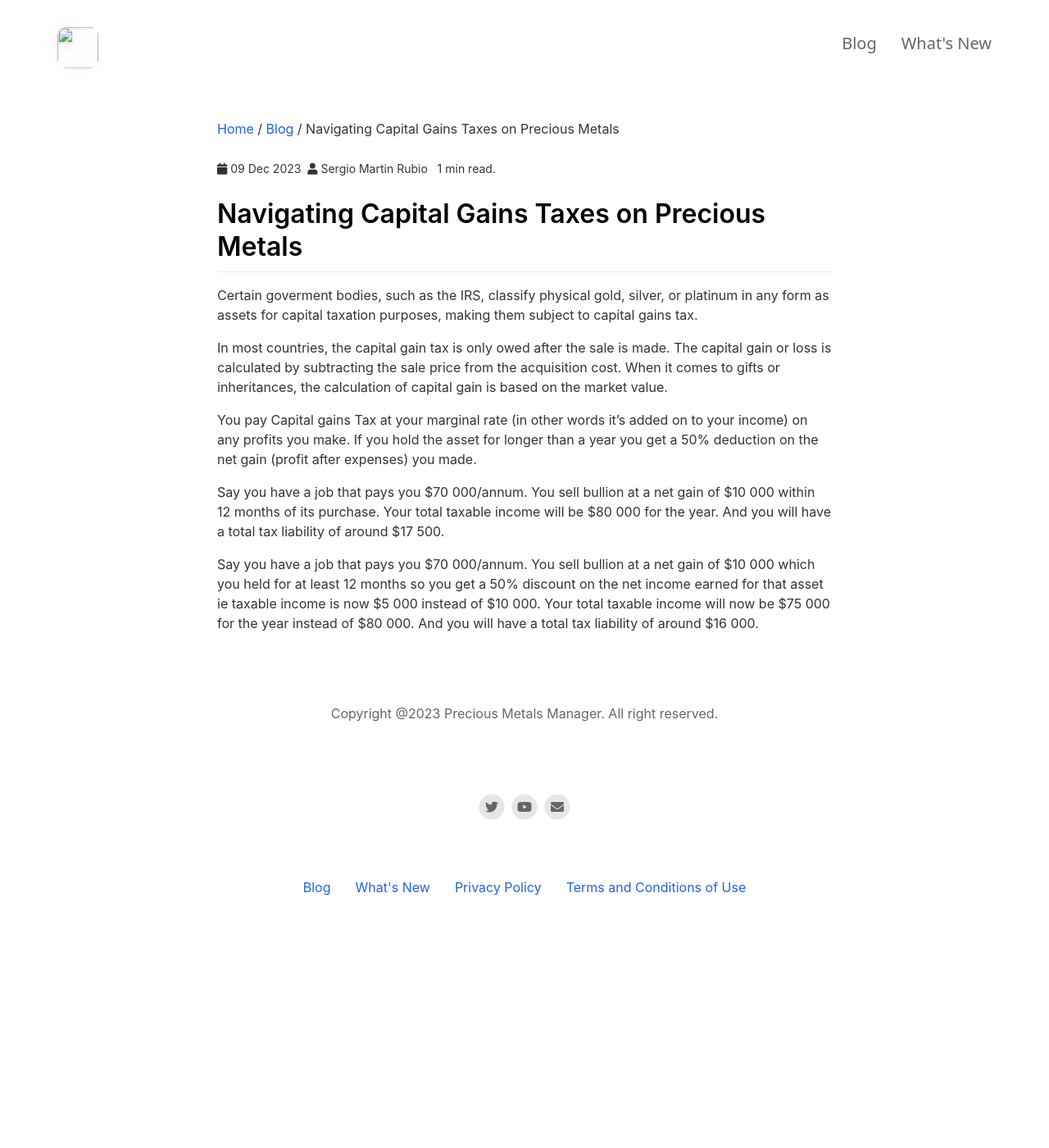
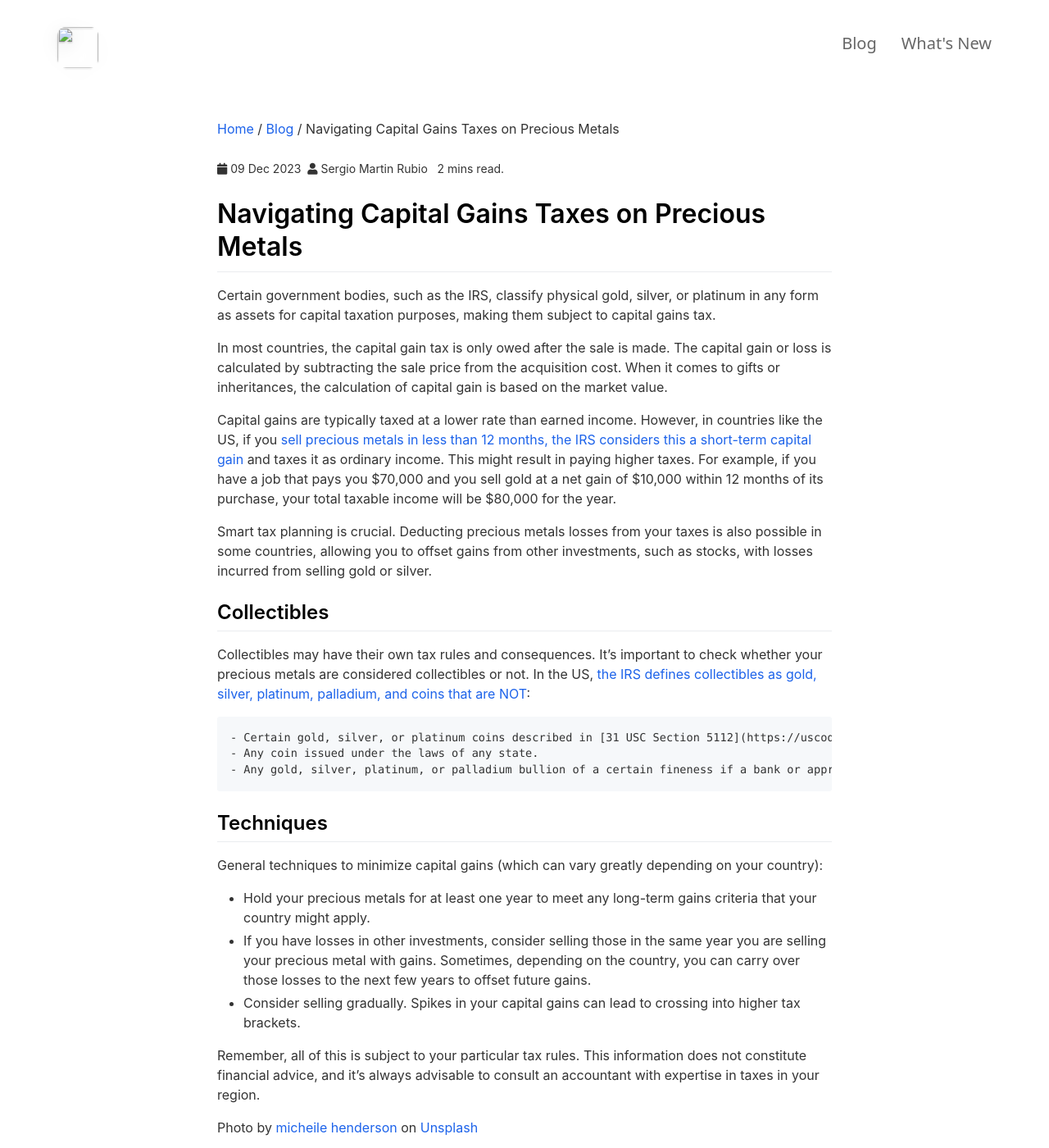
Before and after one commit to Precious-Metals-Manager/precious-metals-manager-landing-page, a Jekyll site: the page built from _posts/2023-12-09-navigating-capital-gains-taxes-on-precious-metals.md, in a window 1280 px wide and 1400 px high. Shown: the whole window at 82% size. Built offline with Jekyll 4.4.1, drawn with Linux system fonts in a browser that asks for light colours; nearby versions of some CDN libraries.

Commit message:
Update article

````diff
--- a/_posts/2023-12-09-navigating-capital-gains-taxes-on-precious-metals.md
+++ b/_posts/2023-12-09-navigating-capital-gains-taxes-on-precious-metals.md
@@ -2,21 +2,38 @@
 title: Navigating Capital Gains Taxes on Precious Metals
 author: Sergio Martin Rubio
 layout: post
-description: Premium is what you pay over the spot price, and it's quite important to keep this cost in mind when buying any metal. Keep reading to know more about precious metals premium!
-image:
+description: Discover how capital gains taxes impact precious metals like gold, silver, and platinum. Learn about taxation criteria, including short-term vs. long-term gains, deductions for losses, and the classification of metals as collectibles. Explore strategies to minimize taxes and consider expert advice tailored to your region's tax regulations.
+image: https://lh3.googleusercontent.com/pw/ABLVV85Sng0s0N5HaC399nwbwlG6SImxMRLyr5DZQWaImXnxAxi2IEwqt-W4f6I9G62le8hCAaWN5soiYUxss8HCw94b98-4O3uoXd-yp1zGhdT0uXEd4utL3weHWqHsp_P_3nsoKzZOPhGepR_hcfBi-j2y=w1920-h1280-s-no?authuser=0
 ---
 
 # Navigating Capital Gains Taxes on Precious Metals
 
-Certain goverment bodies, such as the IRS, classify physical gold, silver, or platinum in any form as assets for capital taxation purposes, making them subject to capital gains tax.
+Certain government bodies, such as the IRS, classify physical gold, silver, or platinum in any form as assets for capital taxation purposes, making them subject to capital gains tax.
 
 In most countries, the capital gain tax is only owed after the sale is made. The capital gain or loss is calculated by subtracting the sale price from the acquisition cost. When it comes to gifts or inheritances, the calculation of capital gain is based on the market value.
 
+Capital gains are typically taxed at a lower rate than earned income. However, in countries like the US, if you [sell precious metals in less than 12 months, the IRS considers this a short-term capital gain](https://www.irs.gov/taxtopics/tc409) and taxes it as ordinary income. This might result in paying higher taxes. For example, if you have a job that pays you $70,000 and you sell gold at a net gain of $10,000 within 12 months of its purchase, your total taxable income will be $80,000 for the year.
 
+Smart tax planning is crucial. Deducting precious metals losses from your taxes is also possible in some countries, allowing you to offset gains from other investments, such as stocks, with losses incurred from selling gold or silver.
 
+## Collectibles
 
-You pay Capital gains Tax at your marginal rate (in other words it's added on to your income) on any profits you make. If you hold the asset for longer than a year you get a 50% deduction on the net gain (profit after expenses) you made.
+Collectibles may have their own tax rules and consequences. It's important to check whether your precious metals are considered collectibles or not. In the US, [the IRS defines collectibles as gold, silver, platinum, palladium, and coins that are NOT](https://www.irs.gov/retirement-plans/investments-in-collectibles-in-individually-directed-qualified-plan-accounts):
 
-Say you have a job that pays you $70 000/annum. You sell bullion at a net gain of $10 000 within 12 months of its purchase. Your total taxable income will be $80 000 for the year. And you will have a total tax liability of around $17 500.
+```
+- Certain gold, silver, or platinum coins described in [31 USC Section 5112](https://uscode.house.gov/view.xhtml?req=(title:31%20section:5112%20edition:prelim)%20OR%20(granuleid:USC-prelim-title31-section5112)&f=treesort&num=0&edition=prelim).
+- Any coin issued under the laws of any state.
+- Any gold, silver, platinum, or palladium bullion of a certain fineness if a bank or approved non-bank trustee keeps physical possession of it. See IRC [Section 408(m)(3)](https://uscode.house.gov/view.xhtml?req=(title:26%20section:408%20edition:prelim)%20OR%20(granuleid:USC-prelim-title26-section408)&f=treesort&edition=prelim&num=0&jumpTo=true#substructure-location_m).
+```
 
-Say you have a job that pays you $70 000/annum. You sell bullion at a net gain of $10 000 which you held for at least 12 months so you get a 50% discount on the net income earned for that asset ie taxable income is now $5 000 instead of $10 000. Your total taxable income will now be $75 000 for the year instead of $80 000. And you will have a total tax liability of around $16 000.
+## Techniques
+
+General techniques to minimize capital gains (which can vary greatly depending on your country):
+
+- Hold your precious metals for at least one year to meet any long-term gains criteria that your country might apply.
+- If you have losses in other investments, consider selling those in the same year you are selling your precious metal with gains. Sometimes, depending on the country, you can carry over those losses to the next few years to offset future gains.
+- Consider selling gradually. Spikes in your capital gains can lead to crossing into higher tax brackets.
+
+Remember, all of this is subject to your particular tax rules. This information does not constitute financial advice, and it's always advisable to consult an accountant with expertise in taxes in your region.
+
+Photo by <a href="https://unsplash.com/@micheile?utm_content=creditCopyText&utm_medium=referral&utm_source=unsplash">micheile henderson</a> on <a href="https://unsplash.com/photos/green-plant-in-clear-glass-cup-SoT4-mZhyhE?utm_content=creditCopyText&utm_medium=referral&utm_source=unsplash">Unsplash</a>
````
